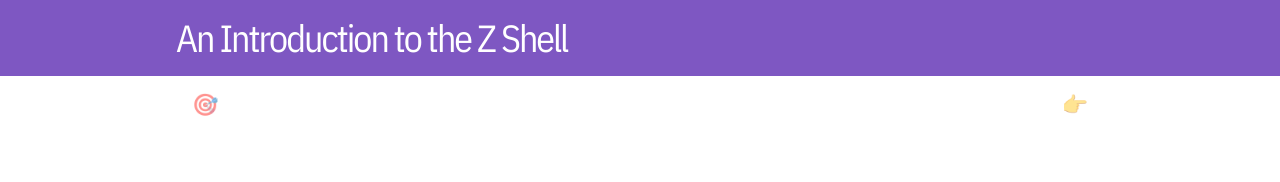
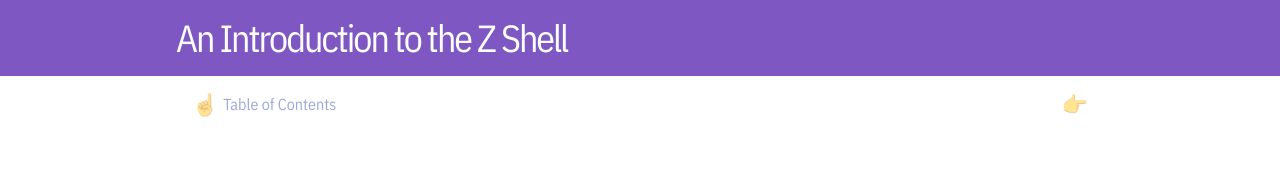
Before and after one commit to theutz/anintroductiontothezshell, a Gatsby site: page /introduction/introduction in a window 1280 px wide. Shown: the top 182 px of the page. Built offline with nearby package versions, Linux system fonts and the light colour scheme; Gatsby itself is replaced by a stand-in of ours; some packages are replaced by stand-ins of ours.

Commit message:
feat: link to go up to the TOC

```diff
--- a/src/templates/markdown-page.js
+++ b/src/templates/markdown-page.js
@@ -30,9 +30,7 @@ function MarkdownLayout({ data }) {
         {!!prev && (
           <Prev to={getSlug(prev)}>{getFirstHeadingFromNode(prev)}</Prev>
         )}
-        <Current to={getSlug(markdownRemark)}>
-          {getFirstHeadingFromNode(markdownRemark)}
-        </Current>
+        <Up to="/introduction">Table of Contents</Up>
         {!!next && (
           <Next to={getSlug(next)}>{getFirstHeadingFromNode(next)}</Next>
         )}
@@ -82,9 +80,9 @@ const Prev = styled(Link)`
   }
 `
 
-const Current = styled(Link)`
+const Up = styled(Link)`
   &:before {
-    content: '🎯 ';
+    content: '☝️ ';
   }
 `
 
```
